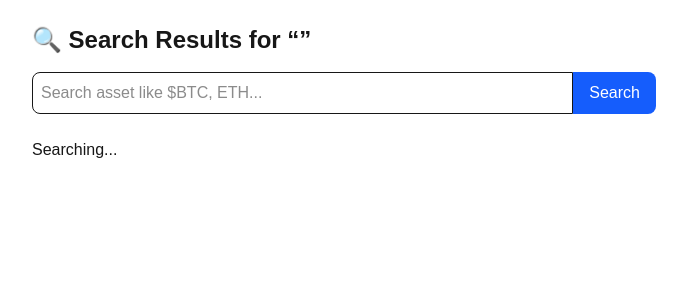
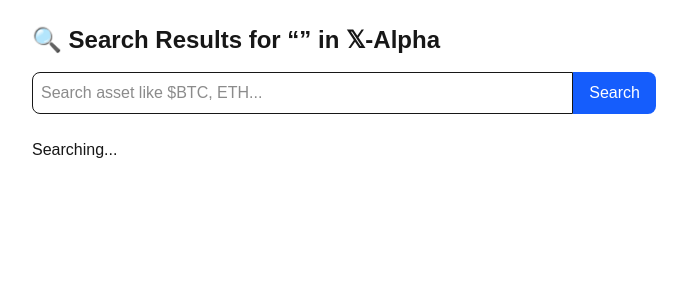
Before and after one commit to 0xKimutai/X-AlphaFeed, a Next.js app in the folder frontend/: page /search in a window 1280 px wide. Shown: the top 300 px of the page, without its empty margins (296-983 px from the left). Built offline with nearby package versions, Linux system fonts and the light colour scheme.

Commit message:
Fix: Use Unicode for Twitter-style 𝕏

```diff
--- a/frontend/pages/index.js
+++ b/frontend/pages/index.js
@@ -16,7 +16,7 @@
 
   return (
     <div className="max-w-2xl mx-auto p-6">
-      <h1 className="text-2xl font-bold mb-4">📊 X-Alpha Feed</h1>
+      <h1 className="text-2xl font-bold mb-4">𝕏-Alpha Feed</h1>
       <SearchBar />
       {loading ? (
         <p>Loading tweets...</p> // Show this while waiting
--- a/frontend/pages/search.js
+++ b/frontend/pages/search.js
@@ -22,7 +22,7 @@
 
   return (
     <div className="max-w-2xl mx-auto p-6">
-      <h1 className="text-2xl font-bold mb-4">🔍 Search Results for “{query}”</h1>
+      <h1 className="text-2xl font-bold mb-4">🔍 Search Results for “{query}” in 𝕏-Alpha</h1>
       <SearchBar />
       {loading ? (
         <p>Searching...</p>
```
